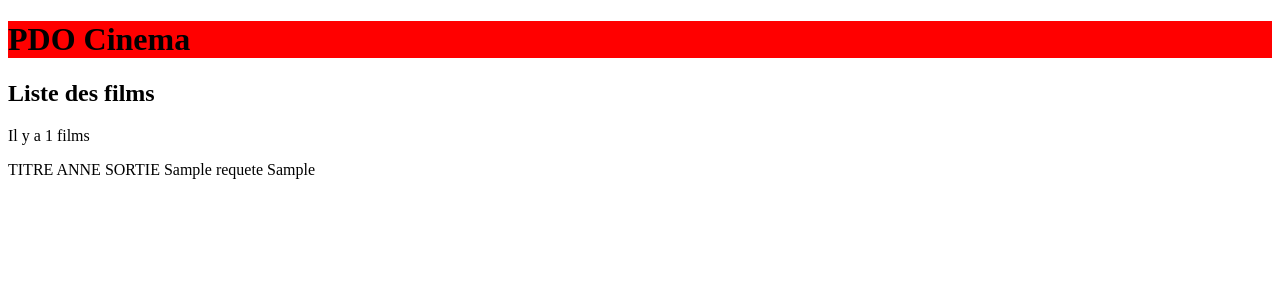
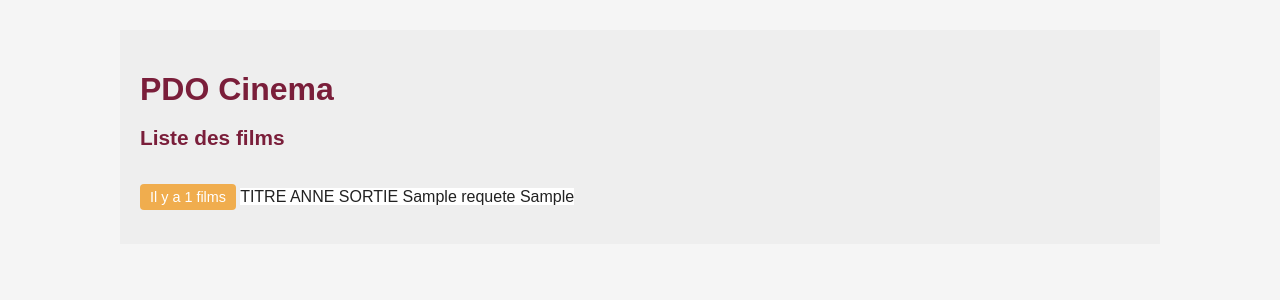
Before and after one commit to EnesCIL/Cinema, a PHP site: template Cinema/view/listFilms.php in a window 1280 px wide. Shown: the top 300 px of the page. Run offline with PHP 8.4, Linux system fonts and the light colour scheme; the template is opened without the code that fills it: most values are stand-ins (such as "Sample title", 1, 10 or a date in 2020).

Commit message:
css ajout

```diff
--- a/Cinema/public/css/style.css
+++ b/Cinema/public/css/style.css
@@ -1,7 +1,61 @@
-h1{
-    background-color: red;
+body {
+    background-color: #f5f5f5;
+    font-family: Arial, Helvetica, sans-serif;
+    color: #222;
 }
 
-thead{
-    background-color: red;
+#wrapper {
+    max-width: 1000px;
+    margin: 30px auto;
+    padding: 20px;
+    background-color: #eee;
 }
+
+/* TITRES */
+h1 {
+    color: #7a1e3a;
+    margin-bottom: 10px;
+}
+
+h2 {
+    color: #7a1e3a;
+    font-size: 1.3rem;
+    margin-bottom: 20px;
+}
+
+/* LABEL */
+.uk-label-warning {
+    background-color: #f0ad4e;
+    color: #fff;
+    padding: 5px 10px;
+    border-radius: 4px;
+    font-size: 0.9rem;
+}
+
+/* TABLEAU */
+.uk-table {
+    width: 100%;
+    margin-top: 15px;
+    border-collapse: collapse;
+    background-color: #fff;
+}
+
+.uk-label {
+    display: inline-block;
+}
+
+.uk-table th,
+.uk-table td {
+    padding: 8px 10px;
+    border-bottom: 1px solid #ddd;
+}
+
+.uk-table th {
+    background-color: #e6e6e6;
+    text-align: left;
+}
+
+/* STRIPED */
+.uk-table-striped tbody tr:nth-child(even) {
+    background-color: #f9f9f9;
+}
```
